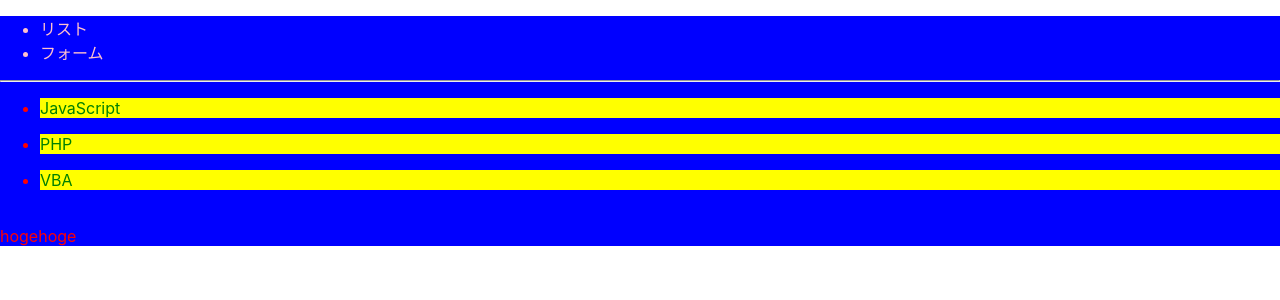
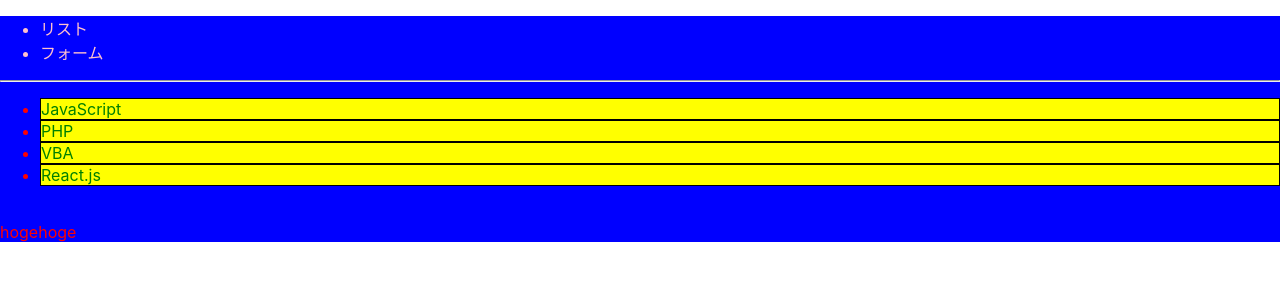
Before and after one commit to illionillion/reactpractice, a React (Create React App) app: page / in a window 1280 px wide. Shown: the top 300 px of the page. Built offline with nearby package versions, Linux system fonts and the light colour scheme.

Commit message:
修正、ほとんどないよう忘れた。

```diff
--- a/src/List.js
+++ b/src/List.js
@@ -1,7 +1,8 @@
 const LANGUAGES=[
   'JavaScript',
   'PHP',
-  'VBA'
+  'VBA',
+  'React.js'
 ];
 
 export const List = () => {
@@ -9,15 +10,18 @@
 
   return(
     <div>
-      {/* <h4 style={{color:'green',background:'yellow'}}>{title}</h4> */}
-      {
+      <ul>
 
-          LANGUAGES.map((string,number)=>{
-            return   <ul><li><div key={number} style={{color:'green',background:'yellow'}}>{string}</div></li></ul>
-          })
+        {/* <h4 style={{color:'green',background:'yellow'}}>{title}</h4> */}
+        {
+
+            LANGUAGES.map((string,number)=>{
+              return   <li><div key={number} style={{color:'green',background:'yellow',border:'1px solid black'}}>{string}</div></li>
+            })
 
 
-      }
+        }
+      </ul>
     </div>
   )
 }
```
